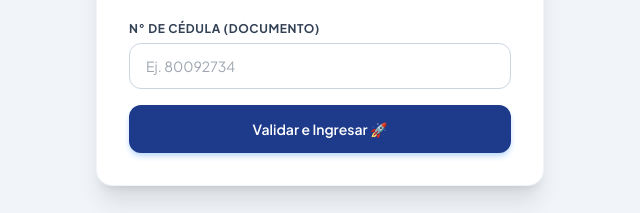
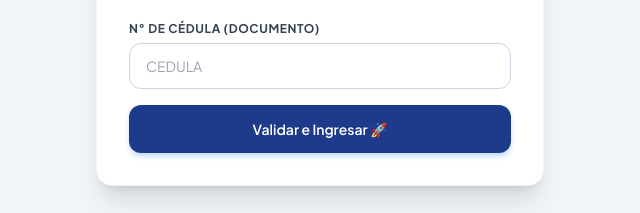
Before and after one commit to Carcorza/VACACIONES_GLOBAL_LIFE, a plain HTML site: page index.html in a window 1280 px wide. Shown: the part 394-607 px from the top of the page, 320-960 px from the left. Drawn offline with nearby package versions, Linux system fonts and the light colour scheme.

Commit message:
index.html

```diff
--- a/index.html
+++ b/index.html
@@ -42,7 +42,7 @@
             <div class="space-y-4">
                 <div>
                     <label class="block text-xs font-bold text-slate-700 mb-1.5 uppercase tracking-wider">N° de Cédula (Documento)</label>
-                    <input type="text" id="loginCedula" placeholder="Ej. 80092734" class="w-full text-sm border border-slate-300 rounded-xl px-4 py-3 focus:ring-2 focus:ring-blue-600 focus:outline-none transition">
+                    <input type="text" id="loginCedula" placeholder="CEDULA" class="w-full text-sm border border-slate-300 rounded-xl px-4 py-3 focus:ring-2 focus:ring-blue-600 focus:outline-none transition">
                 </div>
 
                 <div id="loginError" class="text-xs text-rose-600 font-medium text-center hidden"></div>
```
